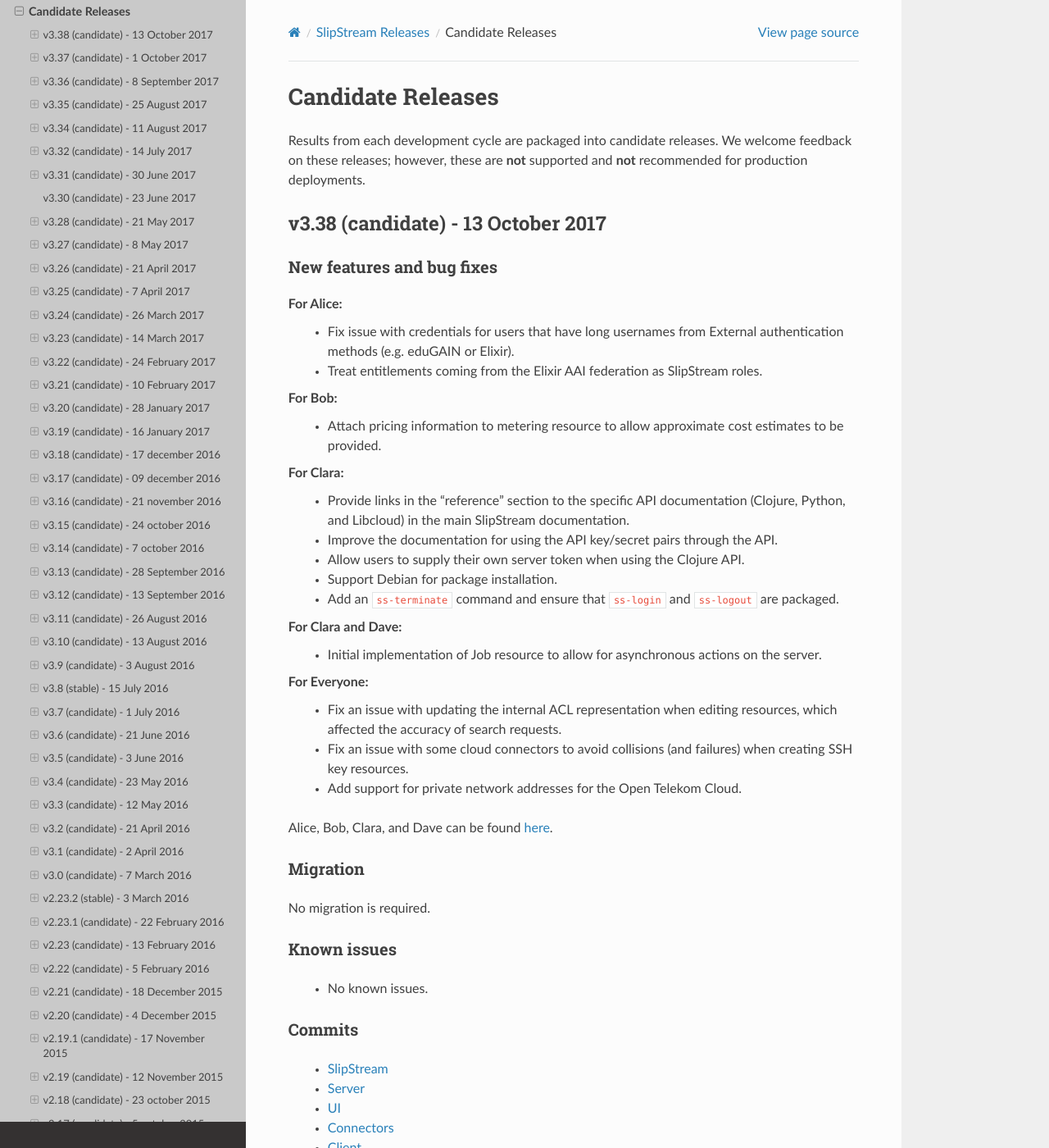
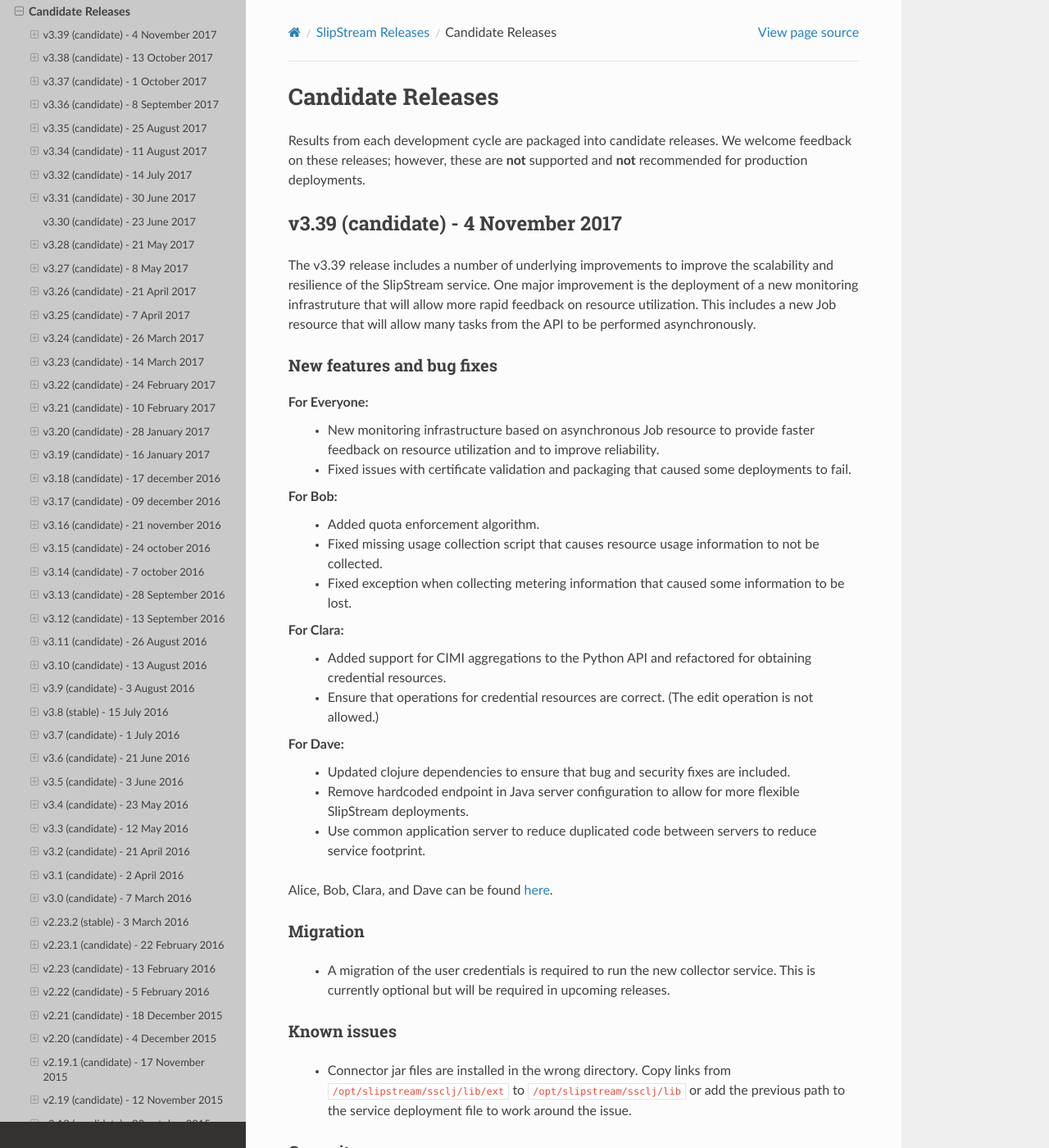
Before and after one commit to slipstream/SlipStreamDocumentation, a Sphinx documentation site: the page built from docs/release_notes/candidate_releases.rst, in a window 1280 px wide and 1400 px high. Shown: the whole window at 82% size. Built offline with Sphinx 7.4.7 and the Read the Docs theme 2.0.0, drawn with Linux system fonts in a browser that asks for light colours; some of the changed text lies outside the part shown.

Commit message:
draft v3.39 release notes

```diff
--- a/docs/release_notes/candidate_releases.rst
+++ b/docs/release_notes/candidate_releases.rst
@@ -4,6 +4,78 @@
 Results from each development cycle are packaged into candidate
 releases. We welcome feedback on these releases; however, these are
 **not** supported and **not** recommended for production deployments.
+
+
+v3.39 (candidate) - 4 November 2017
+-----------------------------------
+
+The v3.39 release includes a number of underlying improvements to
+improve the scalability and resilience of the SlipStream service. One
+major improvement is the deployment of a new monitoring infrastruture
+that will allow more rapid feedback on resource utilization. This
+includes a new Job resource that will allow many tasks from the API to
+be performed asynchronously.
+
+
+New features and bug fixes
+~~~~~~~~~~~~~~~~~~~~~~~~~~
+
+For Everyone:
+ - New monitoring infrastructure based on asynchronous Job resource to
+   provide faster feedback on resource utilization and to improve
+   reliability.
+ - Fixed issues with certificate validation and packaging that caused
+   some deployments to fail.
+
+For Bob:
+ - Added quota enforcement algorithm.
+ - Fixed missing usage collection script that causes resource usage
+   information to not be collected.
+ - Fixed exception when collecting metering information that caused
+   some information to be lost.
+
+For Clara:
+ - Added support for CIMI aggregations to the Python API and
+   refactored for obtaining credential resources.
+ - Ensure that operations for credential resources are correct. (The
+   edit operation is not allowed.)
+
+For Dave:
+ - Updated clojure dependencies to ensure that bug and security fixes
+   are included.
+ - Remove hardcoded endpoint in Java server configuration to allow for
+   more flexible SlipStream deployments.
+ - Use common application server to reduce duplicated code between
+   servers to reduce service footprint.
+
+Alice, Bob, Clara, and Dave can be found
+`here <http://sixsq.com/personae/>`_.
+
+Migration
+~~~~~~~~~
+
+ - A migration of the user credentials is required to run the new
+   collector service.  This is currently optional but will be required
+   in upcoming releases.
+
+Known issues
+~~~~~~~~~~~~
+
+ - Connector jar files are installed in the wrong directory.  Copy
+   links from ``/opt/slipstream/ssclj/lib/ext`` to
+   ``/opt/slipstream/ssclj/lib`` or add the previous path to the
+   service deployment file to work around the issue.
+
+Commits
+~~~~~~~
+
+ -  `SlipStream <https://github.com/slipstream/SlipStream/compare/v3.38...v3.39>`__
+ -  `Server <https://github.com/slipstream/SlipStreamServer/compare/v3.38...v3.39>`__
+ -  `UI <https://github.com/slipstream/SlipStreamUI/compare/v3.38...v3.39>`__
+ -  `Connectors <https://github.com/slipstream/SlipStreamConnectors/compare/v3.38...v3.39>`__
+ -  `Client <https://github.com/slipstream/SlipStreamClient/compare/v3.38...v3.39>`__
+ -  `SlipStreamClojureAPI <https://github.com/slipstream/SlipStreamClojureAPI/compare/v3.38...v3.39>`__
+ -  `SlipStreamPythonAPI <https://github.com/slipstream/SlipStreamPythonAPI/compare/v3.38...v3.39>`__
 
 
 v3.38 (candidate) - 13 October 2017
```
